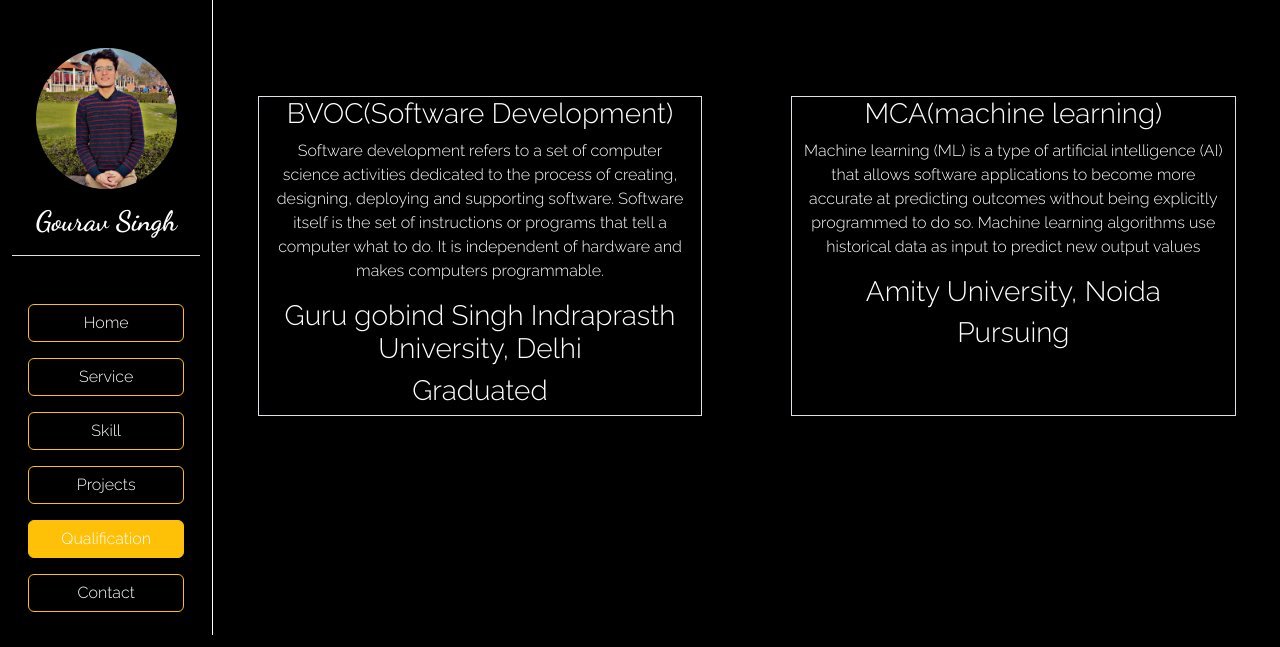
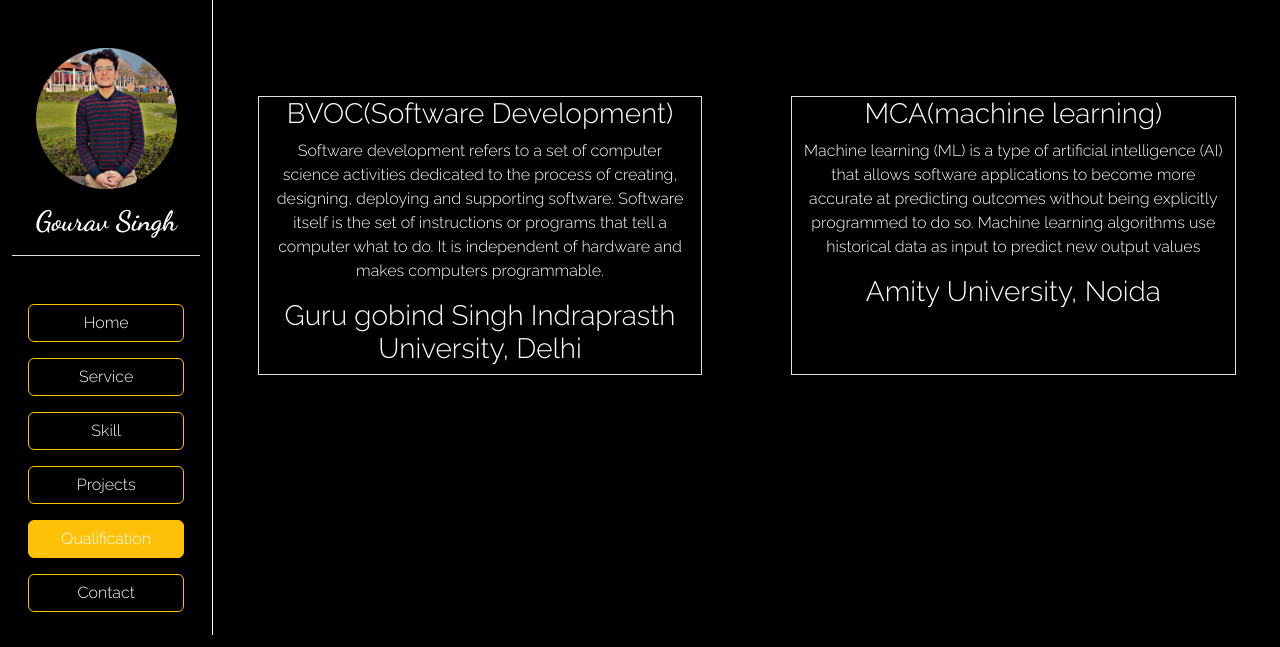
Before and after one commit to kush9871/Portfolio-gaurav, a Django app: page /qualification/ in a window 1280 px wide. Shown: the top 647 px of the page. Run offline with Django 3.2, Linux system fonts and the light colour scheme; some libraries are stand-ins or nearby versions.

Commit message:
Update qualification.html

```diff
--- a/templates/qualification.html
+++ b/templates/qualification.html
@@ -11,13 +11,13 @@
         <p>Software development refers to a set of computer science activities dedicated to the process of creating, designing, deploying and supporting software. Software itself is the set of instructions or programs that tell a computer what to do. It is independent of hardware and makes computers programmable.
         </p>
         <h3>Guru gobind Singh Indraprasth University, Delhi</h3>
-     <h3>Graduated</h3>
+
     </div>
     <div class="col-md-5 border ">
         <h3>MCA(machine learning)</h3>
         <p>Machine learning (ML) is a type of artificial intelligence (AI) that allows software applications to become more accurate at predicting outcomes without being explicitly programmed to do so. Machine learning algorithms use historical data as input to predict new output values</p>
         <h3>Amity University, Noida</h3>
-     <h3>Pursuing</h3>
+
     </div>
 </div>
  </div>
```
